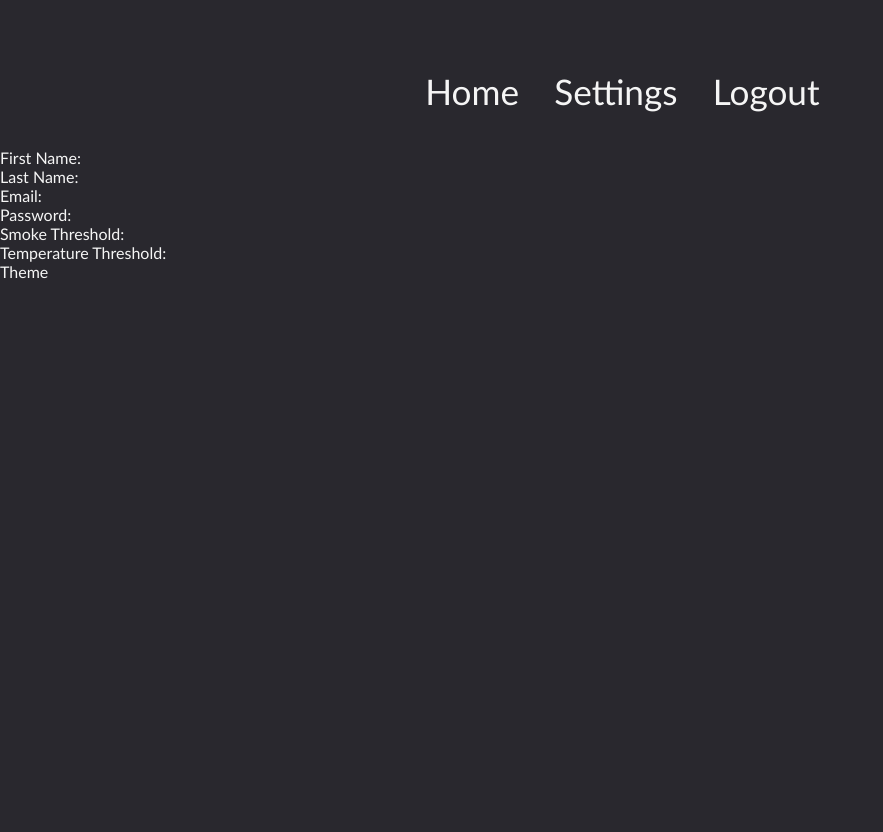
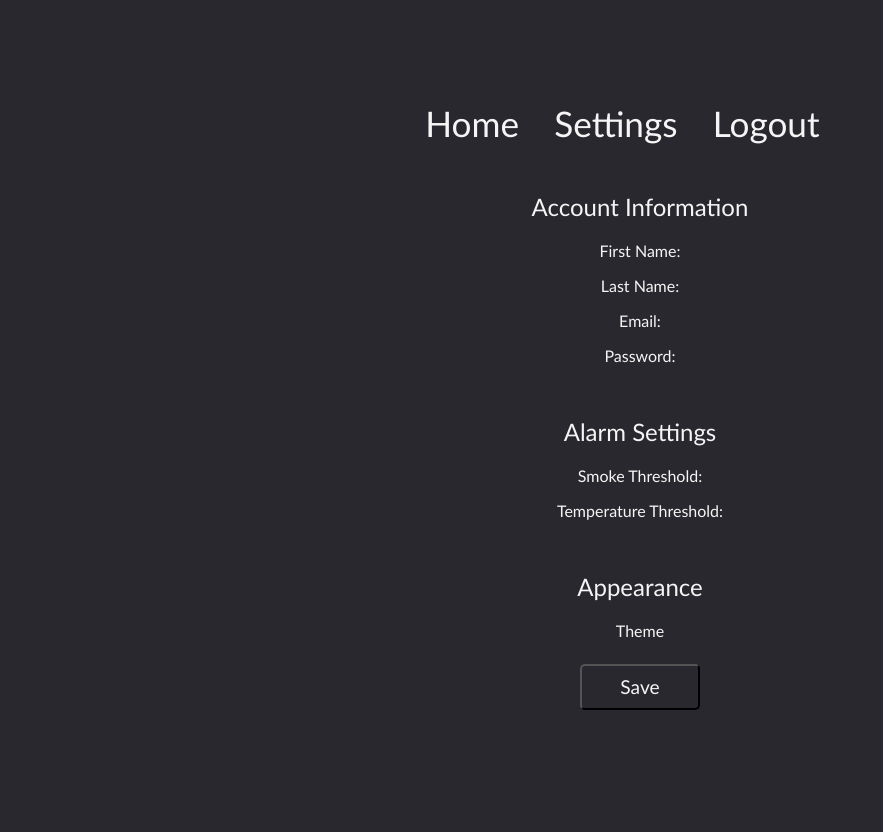
Before and after one commit to SYSC3010-W24/sysc3010-project-l1-g8, a Flask app: page /settings in a window 1280 px wide. Shown: the whole page, without its empty margins (0-883 px from the left). Before the commit the page ends 279 px from the top, so only its background shows below. Run offline with Flask 3, Linux system fonts and the light colour scheme; parts of the project's set-up code (start-up, migrations or seed data) failed here and were passed over.

Commit message:
feat: Add styles for settings page

```diff
--- a/web-app/static/settings.css
+++ b/web-app/static/settings.css
@@ -0,0 +1,70 @@
+html,
+body {
+  height: 100%;
+  margin: 1em 0 0 0;
+  display: flex;
+  justify-content: center;
+  align-items: flex-start;
+}
+
+.title-2 {
+    font-size: 1.5em;
+    white-space: nowrap;
+}
+
+.account-box {
+  display: flex;
+  flex-direction: column;
+  justify-content: center;
+  align-items: center;
+  margin-bottom: 2em;
+}
+
+.account-box p {
+  margin: 0.5em;
+}
+
+.alarm-settings-box {
+  display: flex;
+  flex-direction: column;
+  justify-content: center;
+  align-items: center;
+  margin-bottom: 2em;
+}
+
+.alarm-settings-box p {
+  margin: 0.5em;
+}
+
+.appearance-box {
+  display: flex;
+  flex-direction: column;
+  justify-content: center;
+  align-items: center;
+}
+
+.appearance-box p {
+  margin: 0.5em;
+}
+
+.login-btn-box {
+  display: flex;
+  flex-direction: row;
+  justify-content: center;
+  margin-top: 1em;
+}
+
+.login-btn {
+  border-radius: 5px;
+  color: #f5f5f5;
+  display: flex;
+  flex-direction: row;
+  justify-content: center;
+  padding: 0.5em 2em 0.5em 2em;
+  font-size: 1.2em;
+}
+
+.login-btn:hover {
+  color: #0f9ddd;
+  cursor: pointer;
+}
--- a/web-app/templates/settings.html
+++ b/web-app/templates/settings.html
@@ -12,10 +12,11 @@
         <div class="nav-bar">
             <a href="/">Home</a>
             <a href="/settings">Settings</a>
-            <a href="login.html">Logout</a>
+            <a href="">Logout</a>
         </div>
 
         <div class="account-box">
+            <p class="title-2">Account Information</p>
             <p>First Name:</p>
             <p>Last Name:</p>
             <p>Email:</p>
@@ -23,13 +24,19 @@
         </div>
 
         <div class="alarm-settings-box">
+            <p class="title-2">Alarm Settings</p>
             <p>Smoke Threshold:</p>
             <p>Temperature Threshold:</p>
         </div>
 
         <div class="appearance-box">
+            <p class="title-2">Appearance</p>
             <p>Theme</p>
         </div>
+
+        <div class="login-btn-box">
+            <button type="submit" class="login-btn">Save</button>
+          </div>
 
 
     </main>
```
